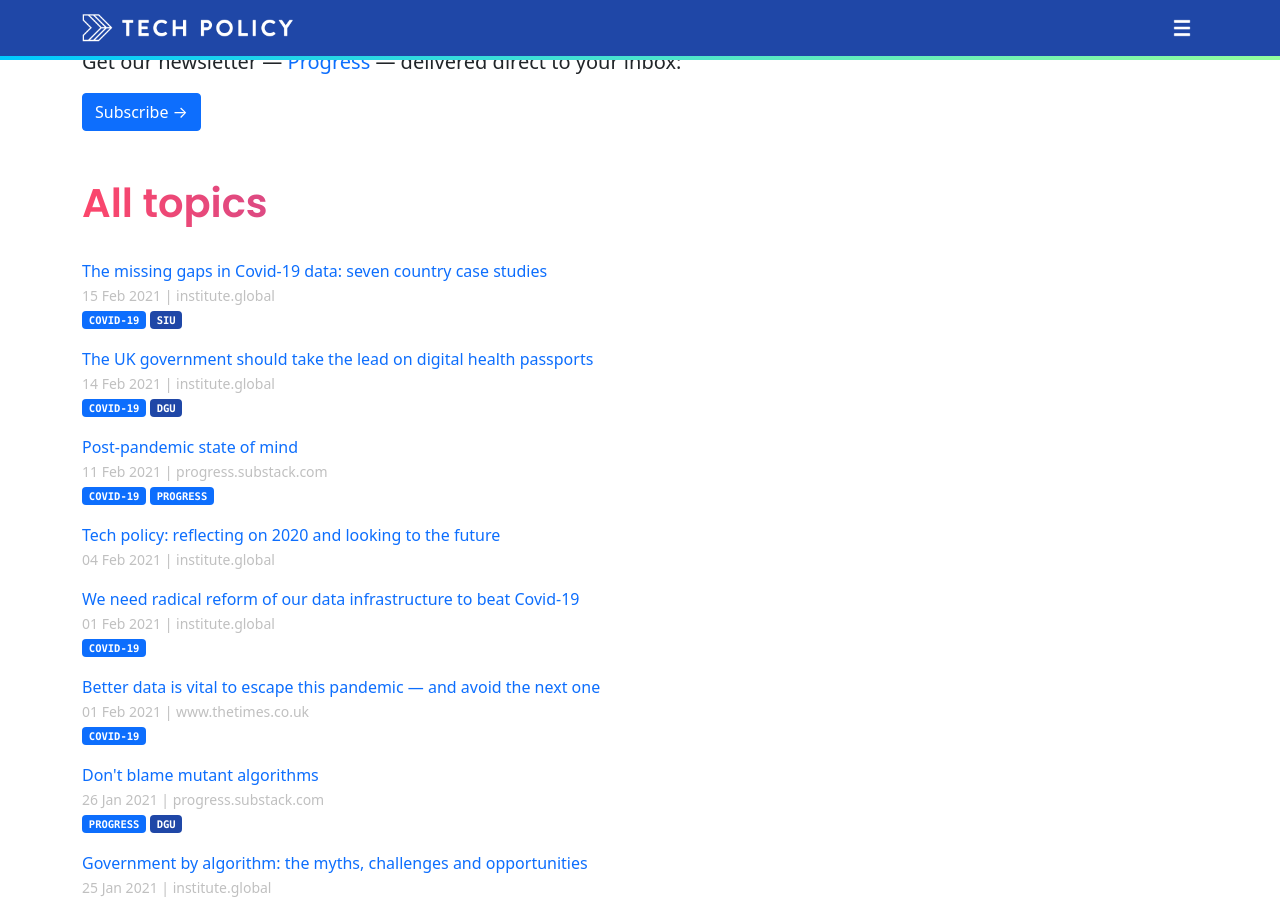
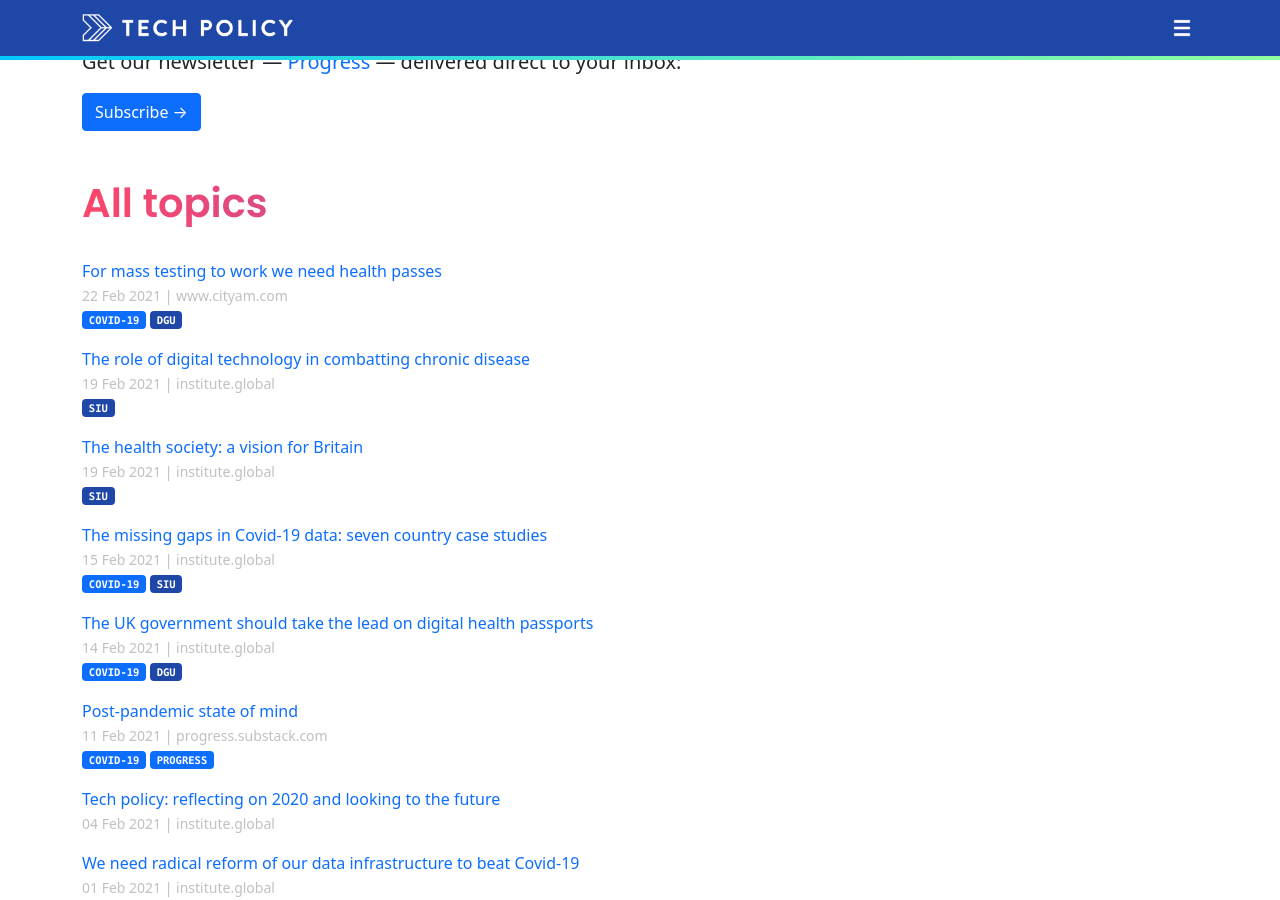
Before and after one commit to techpolicyio/techpolicyio.github.io, a Jekyll site: the page built from pages/home.md, in a window 1280 px wide and 900 px high, scrolled down 468 px. Built offline with Jekyll 4.4.1, drawn with Linux system fonts in a browser that asks for light colours.

Commit message:
Update links.yml

```diff
--- a/_data/links.yml
+++ b/_data/links.yml
@@ -644,3 +644,16 @@
   date: 2021-02-15
   tags: covid-19
   unit: siu
+- title: "The role of digital technology in combatting chronic disease"
+  url: https://institute.global/policy/role-digital-technology-combating-chronic-disease
+  date: 2021-02-19
+  unit: siu
+- title: "The health society: a vision for Britain"
+  url: https://institute.global/policy/health-society-vision-britain
+  date: 2021-02-19
+  unit: siu
+- title: "For mass testing to work we need health passes"
+  url: https://www.cityam.com/boris-johnson-mass-testing-health-passports/
+  date: 2021-02-22
+  tags: covid-19
+  unit: dgu
```
